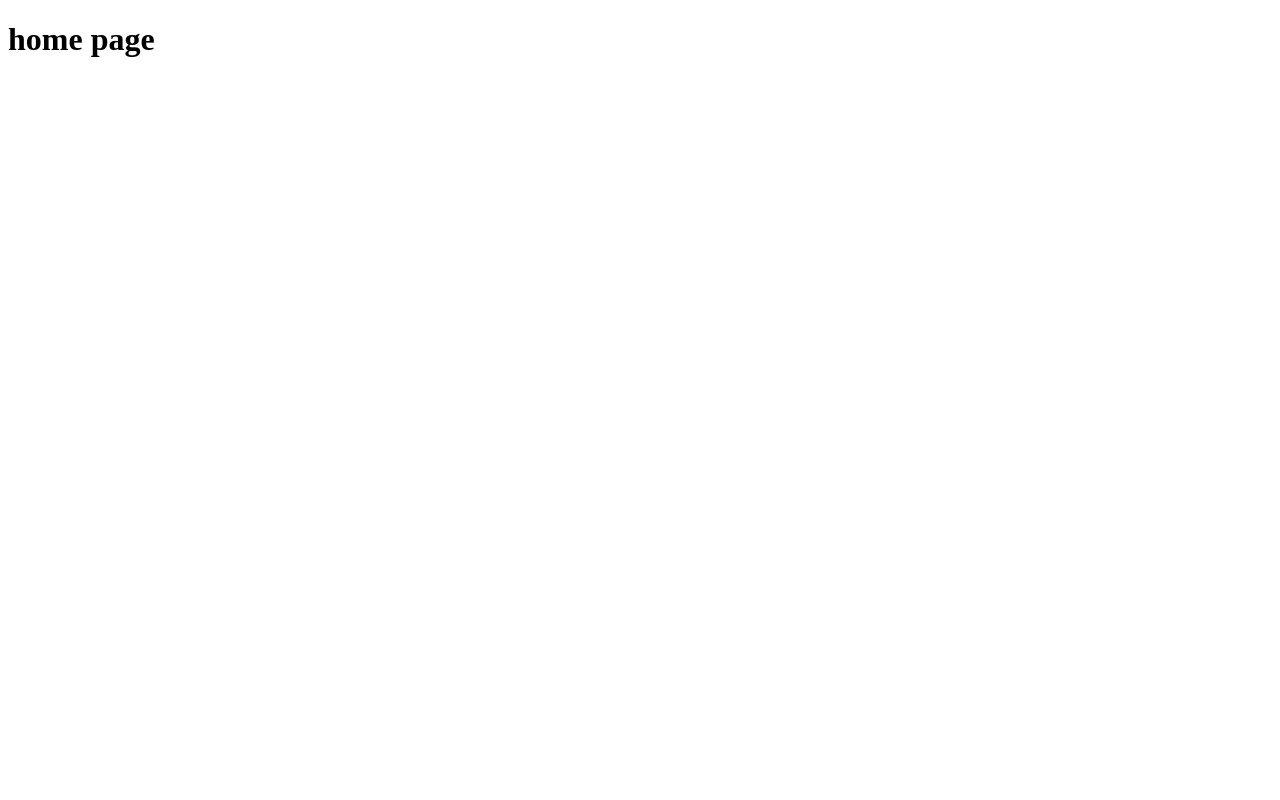
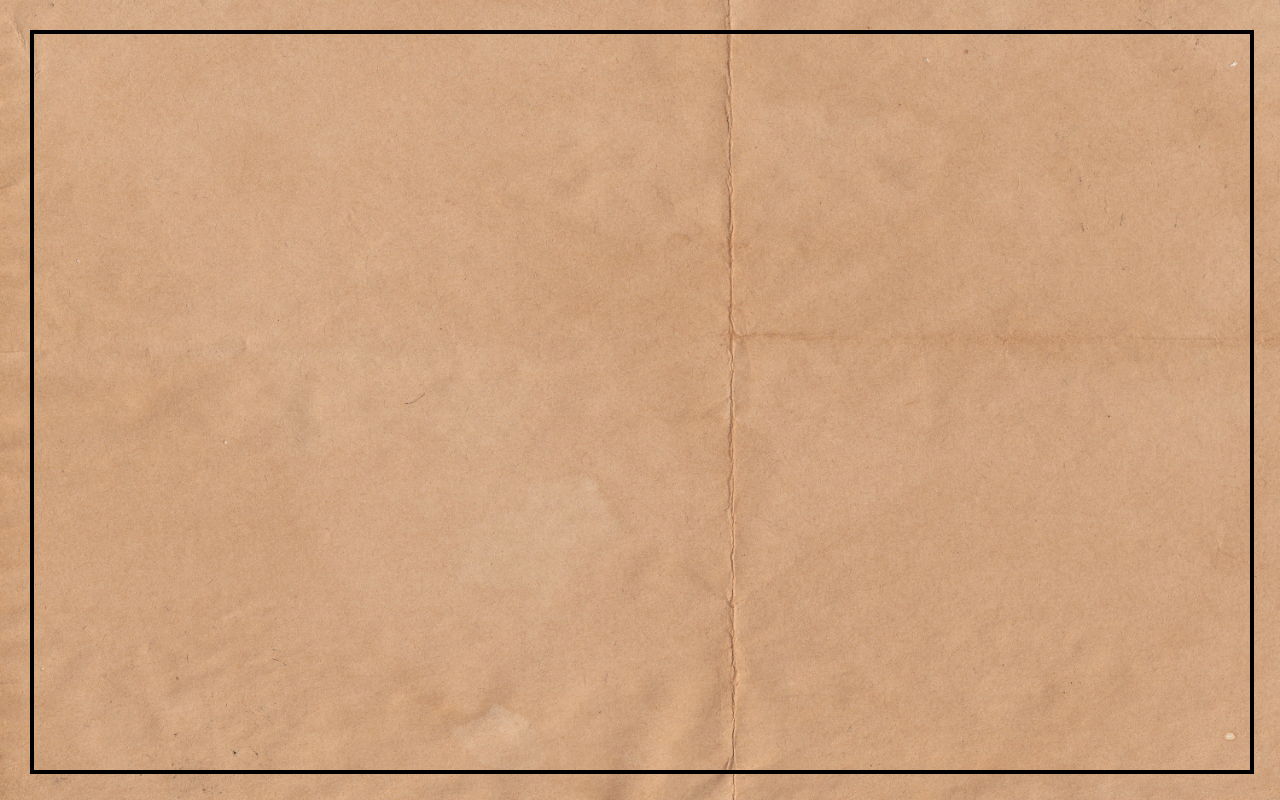
Before and after one commit to deanmchugh/stringcockBrewery, a React (Vite) app: page / in a window 1280 px wide. Built offline with nearby package versions, Linux system fonts and the light colour scheme.

Commit message:
background

```diff
--- a/package.json
+++ b/package.json
@@ -1,5 +1,5 @@
 {
-  "name": "Stringcock",
+  "name": "Strongcock",
   "version": "1.0.0",
   "description": "",
   "main": "src/index.html",
--- a/src/components/home.tsx
+++ b/src/components/header.tsx
@@ -1,9 +1,8 @@
 import React from 'react'
 
-export default function home() {
+export function Header() {
     return (
         <div>
-            <h1>home page</h1>
         </div>
     )
 }
--- a/src/index.html
+++ b/src/index.html
@@ -1,7 +1,7 @@
 <!DOCTYPE html>
 <html>
   <head>
-    <title>stocks</title>
+    <title>Stringcock Brewery</title>
     <link rel="stylesheet" href="./scss/index.scss" />
   </head>
   <body>
--- a/src/index.tsx
+++ b/src/index.tsx
@@ -1,11 +1,11 @@
 import React from 'react'
 import ReactDOM from 'react-dom'
 
-import HomePage from './components/home'
+import {Header} from './components/header'
 
 function Main() {
     return (
-        <HomePage />
+        <Header />
     )
 }
 
--- a/src/scss/index.scss
+++ b/src/scss/index.scss
@@ -0,0 +1,14 @@
+body {
+    background-image: url('./paper.jpg');
+    background-size: 100vw 100vh;
+}
+
+body:before {
+    content: '';
+    position: absolute;
+    left: 30px;
+    top: 30px;
+    width: calc(100vw - 64px);
+    height: calc(100vh - 64px);
+    border: 4px solid black;
+}
```
Also changed, not shown: src/scss/paper.jpg (added), 1 other file (tests, documents, lock files or other folders).
